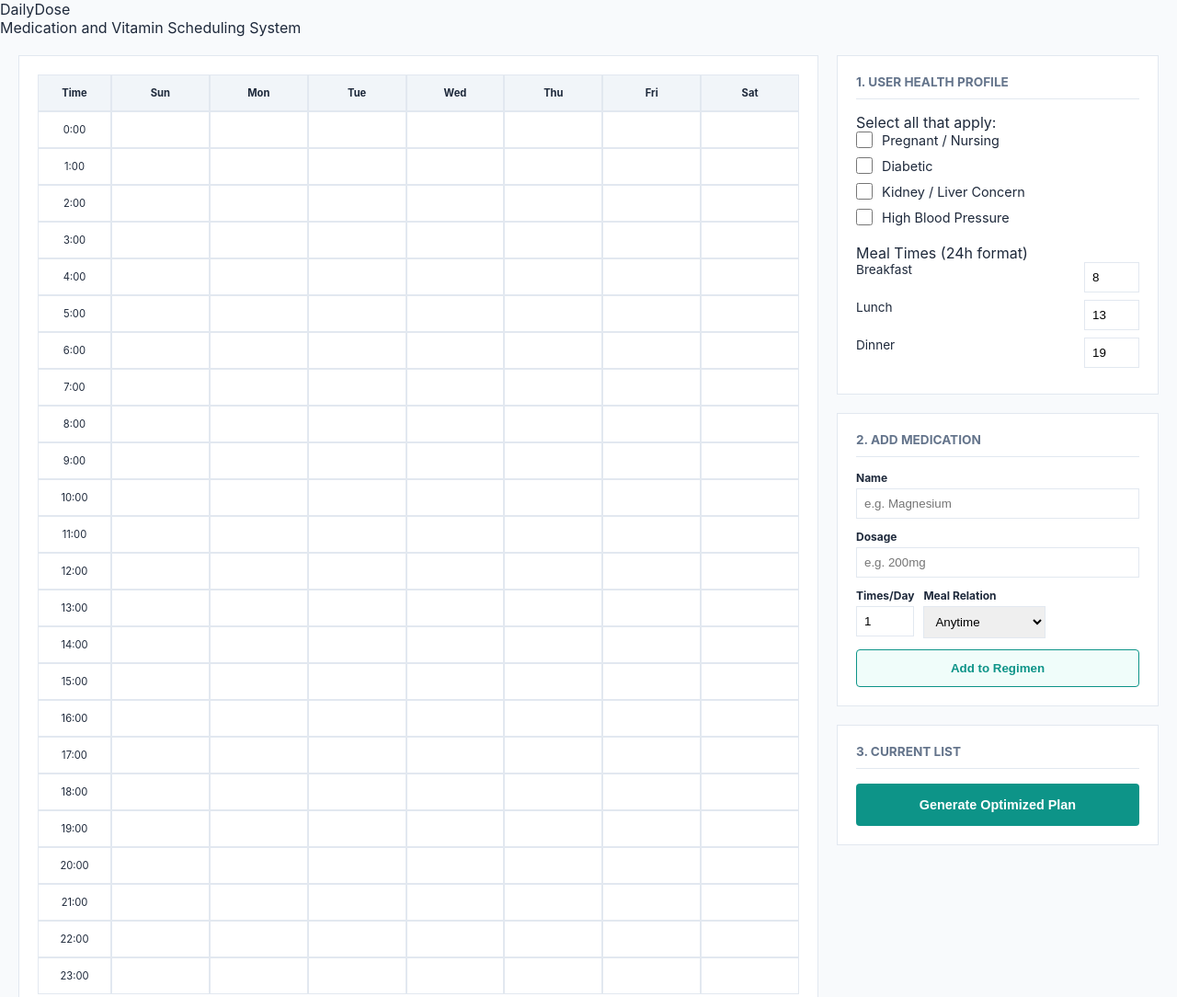
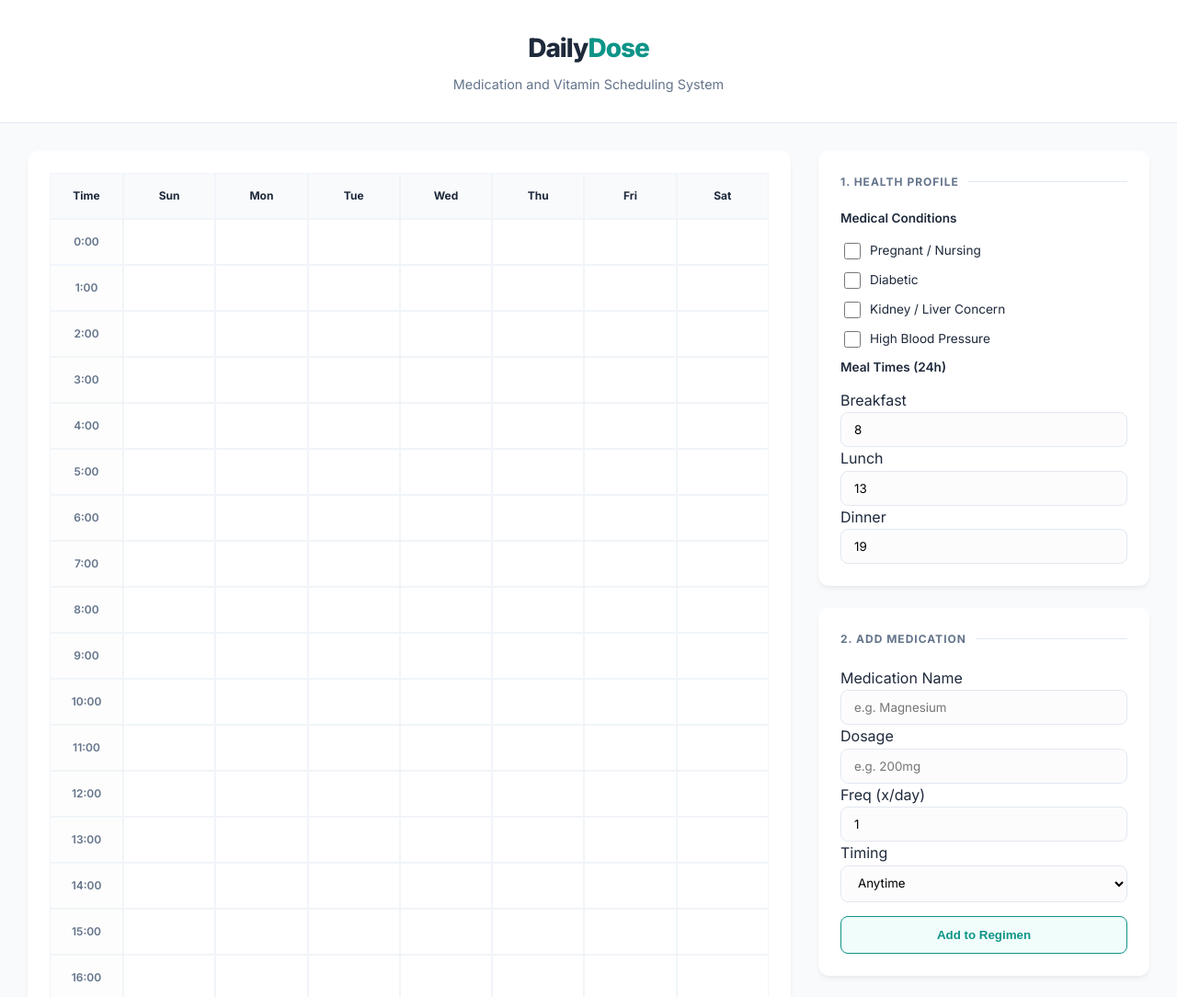
Before and after one commit to JennifferZhou/DailyDose, a plain HTML site: page index.html in a window 1280 px wide. Shown: the top 1084 px of the page at 92% size. Drawn offline with Linux system fonts and the light colour scheme.

Commit message:
2nd revision

```diff
--- a/index.html
+++ b/index.html
@@ -1,15 +1,20 @@
 <!DOCTYPE html>
 <html lang="en">
+
 <head>
   <meta charset="UTF-8" />
   <meta name="viewport" content="width=device-width, initial-scale=1.0" />
   <title>DailyDose | Professional Planner</title>
+  <link rel="preconnect" href="https://fonts.googleapis.com">
+  <link rel="preconnect" href="https://fonts.gstatic.com" crossorigin>
+  <link href="https://fonts.googleapis.com/css2?family=Inter:wght@400;600;700;800&display=swap" rel="stylesheet">
   <link rel="stylesheet" href="style.css" />
 </head>
+
 <body>
 
   <header class="main-header">
-    <div class="logo">DailyDose</div>
+    <div class="logo">Daily<span>Dose</span></div>
     <div class="tagline">Medication and Vitamin Scheduling System</div>
   </header>
 
@@ -22,8 +27,8 @@
 
     <aside class="sidebar">
       <div class="card profile-card">
-        <h3>1. User Health Profile</h3>
-        <label class="section-label">Select all that apply:</label>
+        <h3>1. Health Profile</h3>
+        <label class="section-label">Medical Conditions</label>
         <div class="checkbox-group" id="statusGroup">
           <label class="check-container">
             <input type="checkbox" value="pregnant">
@@ -44,7 +49,7 @@
         </div>
 
         <div class="meal-scheduler">
-          <label class="section-label">Meal Times (24h format)</label>
+          <label class="section-label">Meal Times (24h)</label>
           <div class="meal-row">
             <span>Breakfast</span><input type="number" id="breakfastTime" value="8" min="0" max="23">
           </div>
@@ -61,7 +66,7 @@
         <h3>2. Add Medication</h3>
         <form id="drugForm">
           <div class="input-group">
-            <label>Name</label>
+            <label>Medication Name</label>
             <input id="name" type="text" placeholder="e.g. Magnesium" required />
           </div>
           <div class="input-group">
@@ -70,11 +75,11 @@
           </div>
           <div class="row">
             <div class="input-group">
-              <label>Times/Day</label>
+              <label>Freq (x/day)</label>
               <input id="freq" type="number" min="1" max="6" value="1">
             </div>
             <div class="input-group">
-              <label>Meal Relation</label>
+              <label>Timing</label>
               <select id="mealRelation">
                 <option value="any">Anytime</option>
                 <option value="with_meal">With Meal</option>
@@ -87,8 +92,9 @@
       </div>
 
       <div class="card list-card">
-        <h3>3. Current List</h3>
+        <h3>3. Current Regimen</h3>
         <ul id="list" class="med-list"></ul>
+        <div id="empty-msg" class="empty-state">No medications added.</div>
         <button id="generate" class="btn-generate">Generate Optimized Plan</button>
       </div>
     </aside>
@@ -96,4 +102,5 @@
 
   <script src="script.js"></script>
 </body>
+
 </html>
--- a/style.css
+++ b/style.css
@@ -1,31 +1,60 @@
 :root {
-  --primary-teal: #0d9488;
+  --primary: #0d9488;
   --primary-dark: #0f766e;
-  --primary-light: #f0fdfa;
+  --primary-soft: #f0fdfa;
+  --bg: #f8fafc;
+  --card-bg: #ffffff;
   --border: #e2e8f0;
-  --text-dark: #1e293b;
-  --text-muted: #64748b;
-  --bg-slate: #f8fafc;
+  --text-main: #1e293b;
+  --text-light: #64748b;
+  --radius: 12px;
+  --shadow: 0 4px 6px -1px rgba(0, 0, 0, 0.05), 0 2px 4px -1px rgba(0, 0, 0, 0.03);
 }
 
 body {
   margin: 0;
-  font-family: -apple-system, sans-serif;
-  background: var(--bg-slate);
-  color: var(--text-dark);
+  font-family: 'Inter', sans-serif;
+  background: var(--bg);
+  color: var(--text-main);
+  line-height: 1.6;
 }
 
-/* UI Structure */
+/* Header Styling */
+.main-header {
+  padding: 30px 20px;
+  background: white;
+  text-align: center;
+  border-bottom: 1px solid var(--border);
+}
+
+.logo {
+  font-size: 1.75rem;
+  font-weight: 800;
+  color: var(--text-main);
+  letter-spacing: -1px;
+}
+
+.logo span {
+  color: var(--primary);
+}
+
+.tagline {
+  font-size: 0.9rem;
+  color: var(--text-light);
+  margin-top: 5px;
+}
+
+/* Layout */
 .app-container {
   display: flex;
-  padding: 20px;
-  gap: 20px;
+  padding: 30px;
+  gap: 30px;
   max-width: 1400px;
   margin: 0 auto;
 }
 
 .sidebar {
-  width: 350px;
+  width: 360px;
   flex-shrink: 0;
 }
 
@@ -33,165 +62,177 @@ body {
   flex-grow: 1;
 }
 
+/* Cards */
 .card {
-  background: white;
-  border: 1px solid var(--border);
-  padding: 20px;
-  margin-bottom: 20px;
+  background: var(--card-bg);
+  border-radius: var(--radius);
+  box-shadow: var(--shadow);
+  padding: 24px;
+  margin-bottom: 24px;
 }
 
 h3 {
-  margin: 0 0 15px 0;
-  font-size: 0.85rem;
-  color: var(--text-muted);
+  margin: 0 0 20px 0;
+  font-size: 0.75rem;
+  font-weight: 700;
+  color: var(--text-light);
   text-transform: uppercase;
-  border-bottom: 1px solid var(--border);
-  padding-bottom: 10px;
+  letter-spacing: 1px;
+  display: flex;
+  align-items: center;
+  gap: 10px;
 }
 
-/* TEAL BUTTONS */
-button {
-  cursor: pointer;
-  border-radius: 4px;
+h3::after {
+  content: "";
+  flex-grow: 1;
+  height: 1px;
+  background: var(--border);
+}
+
+/* Inputs & Buttons */
+.section-label {
+  font-size: 0.85rem;
   font-weight: 600;
-  border: none;
-  transition: 0.2s;
+  margin-bottom: 12px;
+  display: block;
+}
+
+input,
+select {
+  width: 100%;
+  box-sizing: border-box; /* ADD THIS LINE */
+  padding: 10px 14px;
+  border-radius: 8px;
+  border: 1px solid var(--border);
+  background: #fcfcfd;
+  font-family: inherit;
+  transition: all 0.2s;
+}
+
+input:focus {
+  outline: none;
+  border-color: var(--primary);
+  box-shadow: 0 0 0 3px rgba(13, 148, 136, 0.1);
 }
 
 .btn-add {
   width: 100%;
+  margin-top: 15px;
   padding: 12px;
-  background: var(--primary-light);
-  color: var(--primary-teal);
-  border: 1px solid var(--primary-teal);
+  background: var(--primary-soft);
+  color: var(--primary);
+  border: 1px solid var(--primary);
+  font-weight: 700;
+  border-radius: 8px;
 }
 
 .btn-add:hover {
-  background: var(--primary-teal);
+  background: var(--primary);
   color: white;
 }
 
 .btn-generate {
   width: 100%;
-  padding: 15px;
-  background: var(--primary-teal);
+  padding: 14px;
+  background: var(--primary);
   color: white;
-  font-size: 0.9rem;
+  font-size: 1rem;
+  border-radius: 8px;
+  margin-top: 10px;
 }
 
-.btn-generate:hover {
-  background: var(--primary-dark);
+/* Calendar Grid Styling */
+.grid {
+  display: grid;
+  grid-template-columns: 80px repeat(7, 1fr);
+  grid-auto-rows: 50px;
+  position: relative;
+  background: white;
 }
 
-/* CHECKBOX FIX (Everything to the left) */
-.checkbox-group {
+.cell {
+  border: 0.5px solid #f1f5f9;
   display: flex;
-  flex-direction: column;
-  gap: 10px;
-  margin-bottom: 20px;
+  align-items: center;
+  justify-content: center;
+  font-size: 0.75rem;
+  color: var(--text-light);
+}
+
+.header {
+  background: #f8fafc;
+  font-weight: 700;
+  color: var(--text-main);
+}
+
+.time-label {
+  font-weight: 600;
+  color: var(--text-light);
+  background: #fdfdfd;
+}
+
+/* Dynamic Event Cards */
+.event-card {
+  border-radius: 6px;
+  font-size: 0.7rem;
+  padding: 6px;
+  box-shadow: 0 2px 4px rgba(0, 0, 0, 0.1);
+  border-left: 3px solid rgba(255, 255, 255, 0.4);
+  transition: transform 0.2s, z-index 0s;
+  cursor: pointer;
+  line-height: 1.2;
+}
+
+.event-card:hover {
+  transform: scale(1.05);
+  z-index: 100 !important;
+}
+
+/* List Items */
+.med-list {
+  list-style: none;
+  padding: 0;
+  margin: 0;
+}
+
+.med-item {
+  display: flex;
+  align-items: center;
+  background: #f8fafc;
+  margin-bottom: 8px;
+  padding: 10px;
+  border-radius: 8px;
+}
+
+.delete-btn {
+  background: #fee2e2;
+  color: #ef4444;
+  width: 24px;
+  height: 24px;
+  border-radius: 6px;
+  margin-right: 12px;
+  font-size: 18px;
+}
+
+.empty-state {
+  text-align: center;
+  color: var(--text-light);
+  font-size: 0.85rem;
+  padding: 20px 0;
 }
 
 .check-container {
   display: flex;
   align-items: center;
-  justify-content: flex-start;
-  /* Aligns content to left */
+  font-size: 0.85rem;
+  margin-bottom: 8px;
   cursor: pointer;
-  font-size: 0.9rem;
 }
 
-.check-container input[type="checkbox"] {
+.check-container input {
   width: 18px;
   height: 18px;
-  margin: 0 10px 0 0;
-  /* Space only on the right */
-  cursor: pointer;
-  accent-color: var(--primary-teal);
-  /* Modern way to make checkbox teal */
+  margin-right: 10px;
+  accent-color: var(--primary);
 }
-
-/* Meal & Form Inputs */
-.meal-row {
-  display: flex;
-  justify-content: space-between;
-  margin-bottom: 8px;
-  font-size: 0.85rem;
-}
-
-.meal-row input {
-  width: 60px;
-}
-
-.input-group {
-  margin-bottom: 12px;
-}
-
-.input-group label {
-  display: block;
-  font-size: 0.75rem;
-  font-weight: 700;
-  margin-bottom: 4px;
-}
-
-input,
-select {
-  width: 100%;
-  padding: 8px;
-  border: 1px solid var(--border);
-  box-sizing: border-box;
-}
-
-.row {
-  display: flex;
-  gap: 10px;
-}
-
-/* Calendar Grid */
-.grid {
-  display: grid;
-  grid-template-columns: 80px repeat(7, 1fr);
-  grid-auto-rows: 40px;
-  position: relative;
-}
-
-.cell {
-  border: 1px solid var(--border);
-  display: flex;
-  align-items: center;
-  justify-content: center;
-  font-size: 0.7rem;
-}
-
-.header {
-  background: #f1f5f9;
-  font-weight: bold;
-}
-
-.med-item {
-  display: flex;
-  align-items: center;
-  padding: 10px;
-  border-bottom: 1px solid #eee;
-}
-
-.delete-btn {
-  width: 22px;
-  height: 22px;
-  border-radius: 50%;
-  background: #fee2e2;
-  color: #b91c1c;
-  border: none;
-  font-size: 16px;
-  font-weight: bold;
-  margin-right: 12px;
-  cursor: pointer;
-  display: flex;
-  justify-content: center;
-  align-items: center;
-  flex-shrink: 0;
-}
-
-.delete-btn:hover {
-  background: #b91c1c;
-  color: white;
-}
```
Also changed, not shown: script.js (+22 -30 lines).
